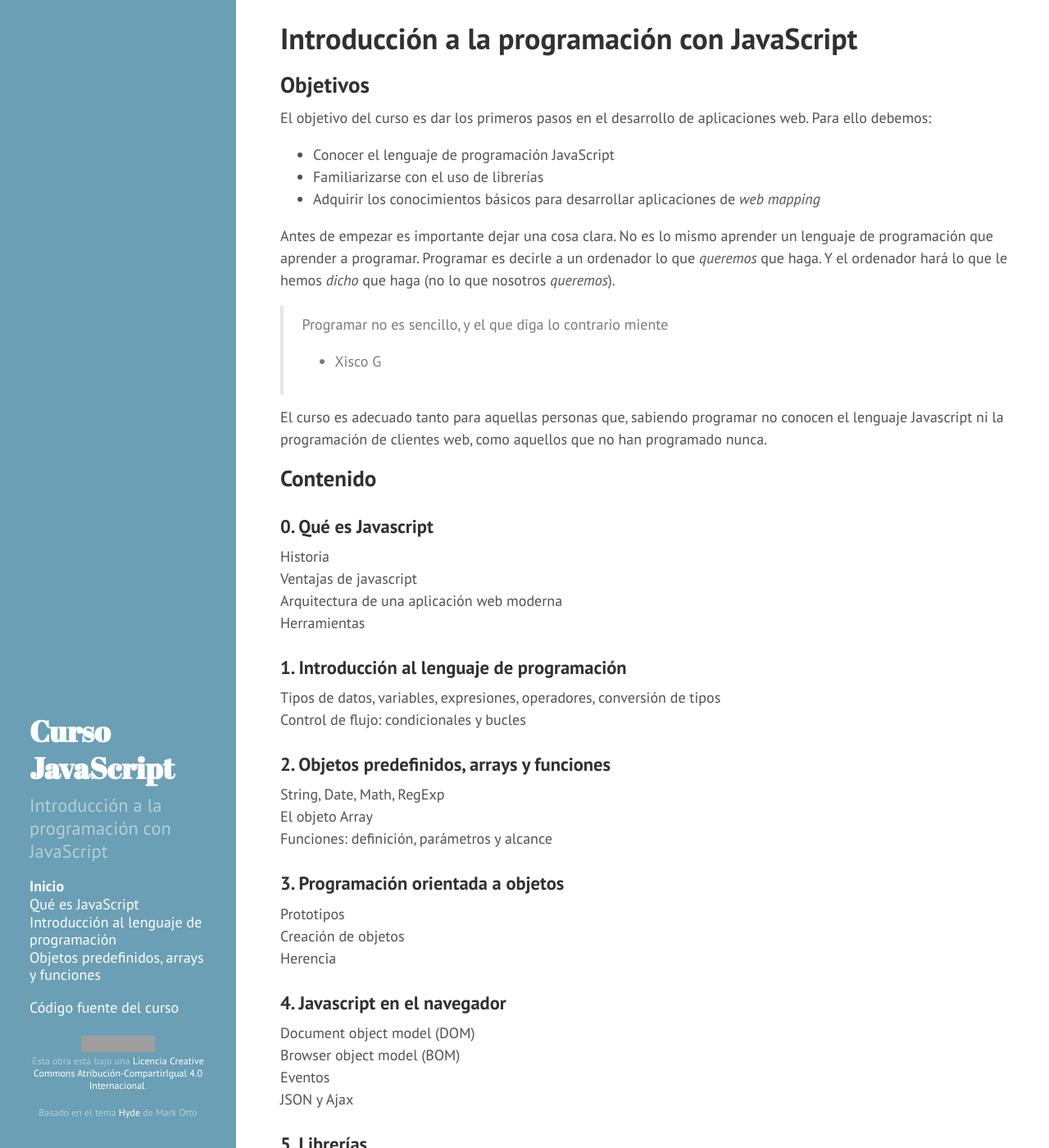
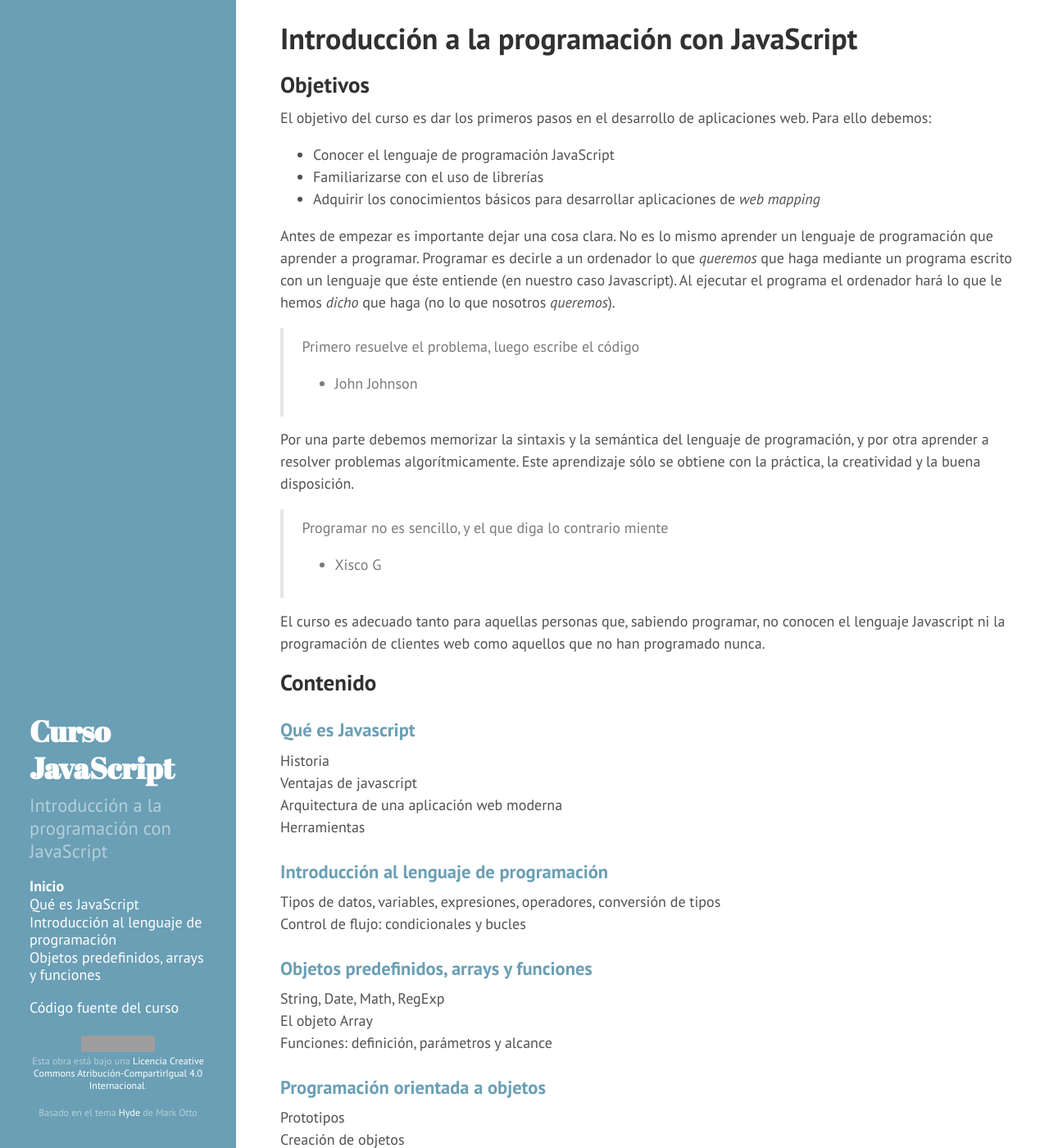
Before and after one commit to xguaita/curso-javascript, a Jekyll site: the page built from index.md, in a window 1280 px wide and 1400 px high. Shown: the whole window at 82% size. Built offline with Jekyll 4.4.1, drawn with Linux system fonts in a browser that asks for light colours; Markdown is read by kramdown in place of the engine named in the settings; some of the changed text lies outside the part shown; grey boxes are pictures that could not be loaded.

```diff
--- a/index.md
+++ b/index.md
@@ -12,41 +12,47 @@ El objetivo del curso es dar los primeros pasos en el desarrollo de aplicaciones
 + Familiarizarse con el uso de librerías
 + Adquirir los conocimientos básicos para desarrollar aplicaciones de _web mapping_
 
-Antes de empezar es importante dejar una cosa clara. No es lo mismo aprender un lenguaje de programación que aprender a programar. Programar es decirle a un ordenador lo que _queremos_ que haga. Y el ordenador hará lo que le hemos _dicho_ que haga (no lo que nosotros _queremos_).
+Antes de empezar es importante dejar una cosa clara. No es lo mismo aprender un lenguaje de programación que aprender a programar. Programar es decirle a un ordenador lo que _queremos_ que haga mediante un programa escrito con un lenguaje que éste entiende (en nuestro caso Javascript). Al ejecutar el programa el ordenador hará lo que le hemos _dicho_ que haga (no lo que nosotros _queremos_).
+
+  > Primero resuelve el problema, luego escribe el código
+  > - John Johnson
+
+Por una parte debemos memorizar la sintaxis y la semántica del lenguaje de programación, y por otra aprender a resolver problemas algorítmicamente. Este aprendizaje sólo se obtiene con la práctica, la creatividad y la buena disposición.
 
   > Programar no es sencillo, y el que diga lo contrario miente
   > - Xisco G
 
-El curso es adecuado tanto para aquellas personas que, sabiendo programar no conocen el lenguaje Javascript ni la programación de clientes web, como aquellos que no han programado nunca.
+El curso es adecuado tanto para aquellas personas que, sabiendo programar, no conocen el lenguaje Javascript ni la programación de clientes web como aquellos que no han programado nunca.
 
 ## Contenido
-### 0. Qué es Javascript
+
+### [Qué es Javascript](./modulo0/)
 Historia
 Ventajas de javascript
 Arquitectura de una aplicación web moderna
 Herramientas
 
-### 1. Introducción al lenguaje de programación
+### [Introducción al lenguaje de programación](./modulo1/)
 Tipos de datos, variables, expresiones, operadores, conversión de tipos
 Control de flujo: condicionales y bucles
 
-### 2. Objetos predefinidos, arrays y funciones
+### [Objetos predefinidos, arrays y funciones](./modulo2/)
 String, Date, Math, RegExp
 El objeto Array
 Funciones: definición, parámetros y alcance
 
-### 3. Programación orientada a objetos
+### [Programación orientada a objetos](./modulo3/)
 Prototipos
 Creación de objetos
 Herencia
 
-### 4. Javascript en el navegador
+### [Javascript en el navegador](./molulo4/)
 Document object model (DOM)
 Browser object model (BOM)
 Eventos
 JSON y Ajax
 
-### 5. Librerías
+### [Más fácil con librerías](./modulo5/)
 Independencia del navegador y simplificación de acceso a objetos: JQuery
 Interfaz de usuario: Sencha Ext JS
 Mapas interactivos: OpenLayers y Leaflet
```
Also changed, not shown: modulo0/index.md (+10 -10 lines), public/apple-touch-icon-144-precomposed.png, public/favicon.ico.
